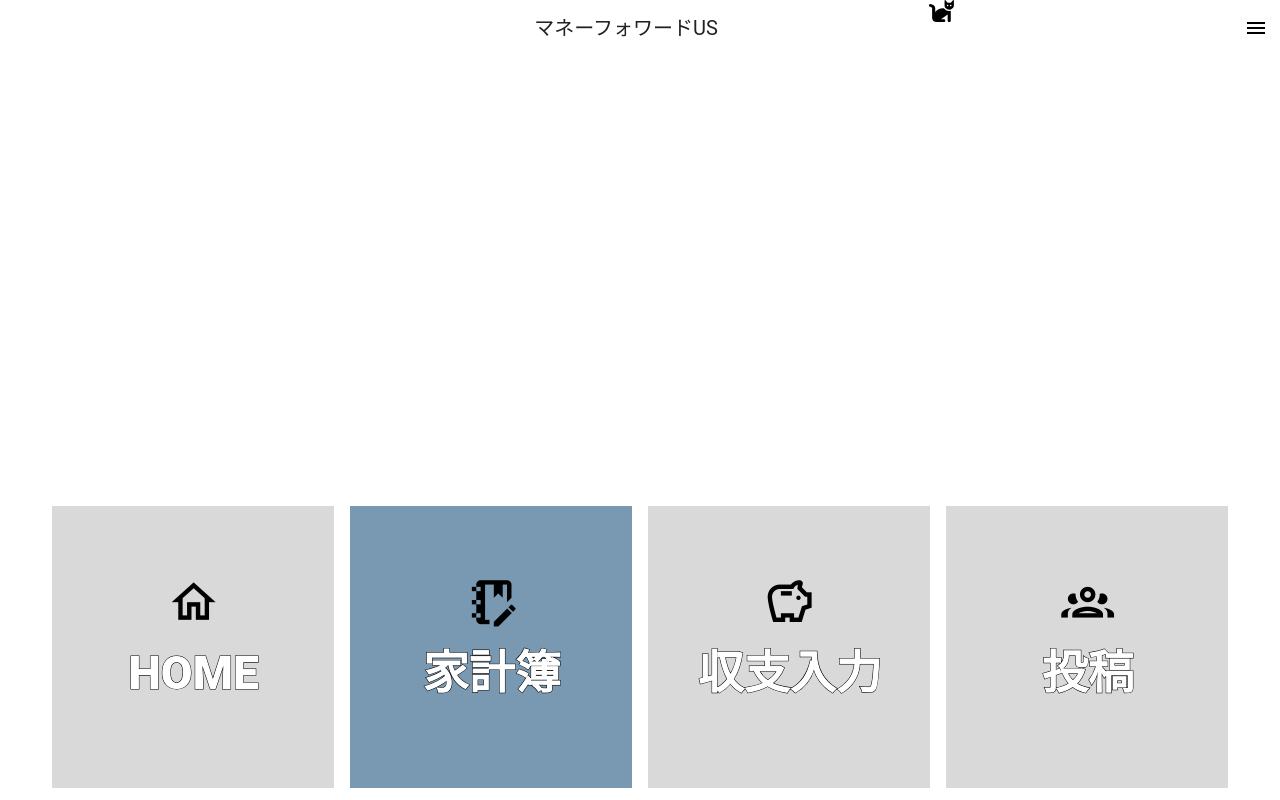
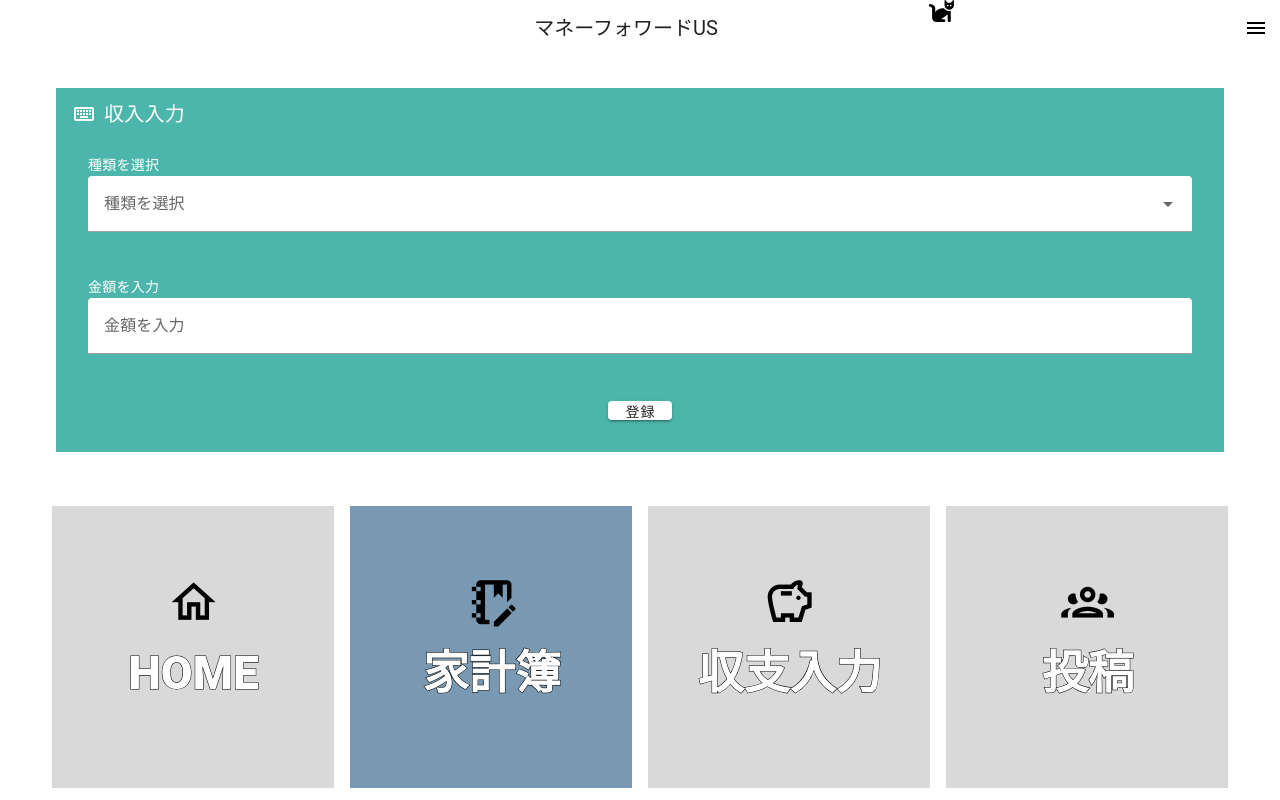
Before and after one commit to mfUS-nitkc/moneyfUS, a Nuxt app in the folder frontend/: page /asset/outgo in a window 1280 px wide. Built offline with nearby package versions, Linux system fonts and the light colour scheme.

Commit message:
feat: outgo page

```diff
--- a/frontend/src/pages/asset/index.vue
+++ b/frontend/src/pages/asset/index.vue
@@ -14,7 +14,7 @@
     "icon": "mdi-keyboard-outline",
     "text": "手動で入力",
     "color": "#78AEB1",
-    "link": "/asset/hand"
+    "link": "/asset/outgo"
   },
   {
     "icon": "mdi-cash-multiple",
--- /dev/null
+++ b/frontend/src/pages/asset/outgo.vue
@@ -0,0 +1,92 @@
+<template>
+  <v-container>
+    <v-row>
+      <asset-outgo-card>
+        <v-card-item>
+          <template v-slot:prepend>
+            <v-icon icon="mdi-keyboard-outline"></v-icon>
+          </template>
+          <v-card-title> 収入入力 </v-card-title>
+        </v-card-item>
+        <v-card-text>
+          <v-form ref="form" @submit.prevent="submit">
+            <v-container>
+              <v-row>
+                <v-col>
+                  <form-select
+                    :rules="[required]"
+                    v-model="selectedCategory"
+                    label="種類を選択"
+                    :items="usageCategory"
+                  ></form-select>
+                </v-col>
+              </v-row>
+              <v-row>
+                <v-col>
+                  <form-textfield
+                    :rules="[aboveZero]"
+                    label="金額を入力"
+                    v-model="inputAmount"
+                    type="number"
+                  ></form-textfield>
+                </v-col>
+              </v-row>
+              <v-row justify="center">
+                <v-col cols="auto">
+                  <FormMiniButton
+                    type="submit"
+                    :disable="isProgress"
+                    :loading="isProgress"
+                  >
+                    登録
+                  </FormMiniButton>
+                </v-col>
+              </v-row>
+            </v-container>
+          </v-form>
+        </v-card-text>
+      </asset-outgo-card>
+    </v-row>
+  </v-container>
+</template>
+<script setup lang="ts">
+import type { AssetPostRequestById } from "@/types";
+import type { VForm } from "vuetify/components";
+const assetStore = useAssetStore();
+
+const required = (v: any) => !!v || "必須項目です．";
+const aboveZero = (v: number) => v >= 0 || "0以上を入力してください．";
+
+const isProgress = ref(false);
+
+const submit = async () => {
+  if (!form.value?.isValid) return;
+  isProgress.value = true;
+
+  const newRequest: AssetPostRequestById = {
+    issued_at: new Date()
+      .toLocaleDateString("ja-JP", {
+        year: "numeric",
+        month: "2-digit",
+        day: "2-digit",
+      })
+      .split("/")
+      .join("-"),
+    usage_category_id: selectedCategory.value.value,
+    amount: inputAmount.value,
+  };
+  await assetStore.postAsset(newRequest).then((result) => {
+    if (result) form.value?.reset();
+    isProgress.value = false;
+  });
+};
+
+const form = ref<InstanceType<typeof VForm> | null>(null);
+const usageCategory = ref([
+  { title: "Title 1", value: "Value 1" },
+  { title: "Title 2", value: "Value 2" },
+  { title: "Title 3", value: "Value 3" },
+]);
+const selectedCategory = ref();
+const inputAmount = ref<number>();
+</script>
```
